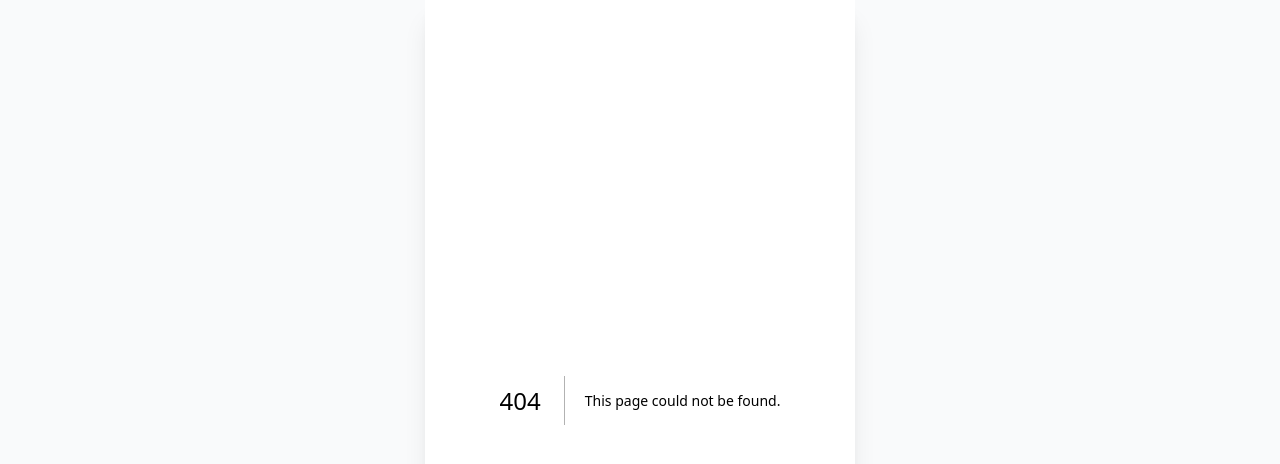
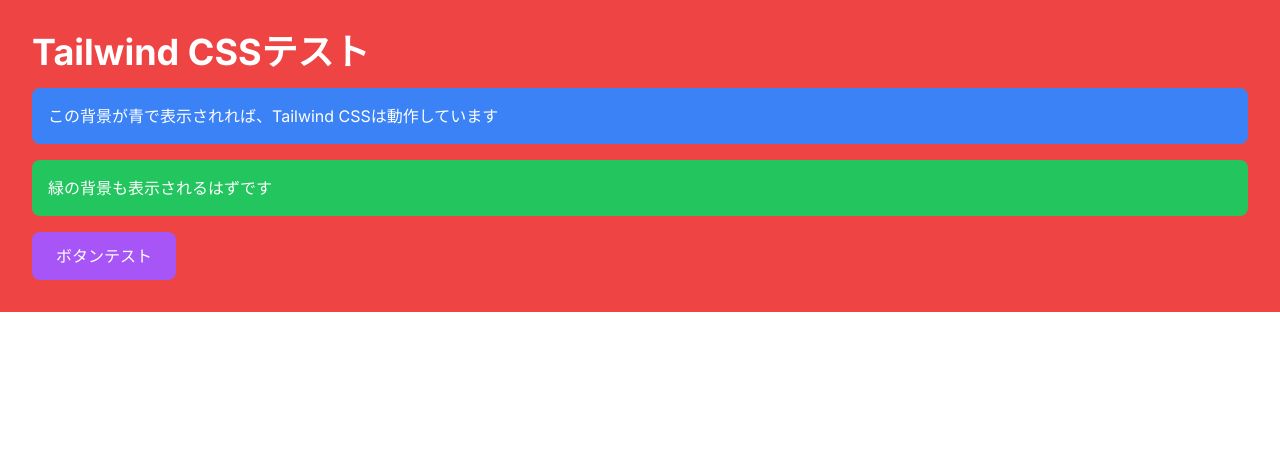
Before and after one commit to ryo0815/SeifukanEnglishAPP, a Next.js app: page /simple-test in a window 1280 px wide. Before the commit this address had no page. Shown: the top 464 px of the page. Built offline with nearby package versions, Linux system fonts and the light colour scheme.

Commit message:
fix: レイアウト背景固定問題修正 - bg-whiteとmax-w制限を削除、Tailwind CSSテストページ追加

```diff
--- a/app/layout.tsx
+++ b/app/layout.tsx
@@ -42,9 +42,9 @@ export default function RootLayout({
         <meta name="apple-mobile-web-app-status-bar-style" content="default" />
         <meta name="format-detection" content="telephone=no" />
       </head>
-      <body className={`${inter.className} bg-gray-50 overflow-x-hidden`} suppressHydrationWarning>
+      <body className={`${inter.className} overflow-x-hidden`} suppressHydrationWarning>
         <Providers>
-          <div className="min-h-screen max-w-[430px] mx-auto bg-white shadow-xl">{children}</div>
+          <div className="min-h-screen mx-auto">{children}</div>
         </Providers>
       </body>
     </html>
--- /dev/null
+++ b/app/simple-test/page.tsx
@@ -0,0 +1,18 @@
+export default function SimpleTest() {
+  return (
+    <div className="bg-red-500 p-8">
+      <h1 className="text-white text-4xl font-bold">
+        Tailwind CSSテスト
+      </h1>
+      <div className="mt-4 p-4 bg-blue-500 text-white rounded-lg">
+        この背景が青で表示されれば、Tailwind CSSは動作しています
+      </div>
+      <div className="mt-4 p-4 bg-green-500 text-white rounded-lg">
+        緑の背景も表示されるはずです
+      </div>
+      <button className="mt-4 px-6 py-3 bg-purple-500 text-white rounded-lg hover:bg-purple-600">
+        ボタンテスト
+      </button>
+    </div>
+  )
+}
```
